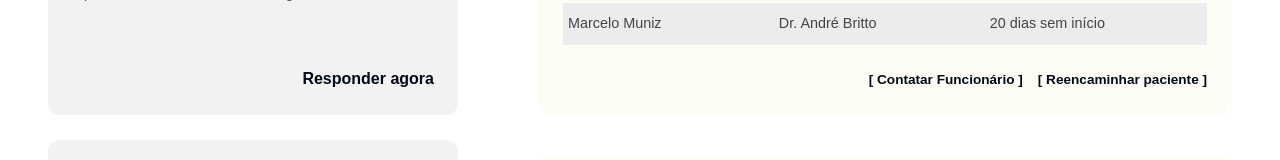
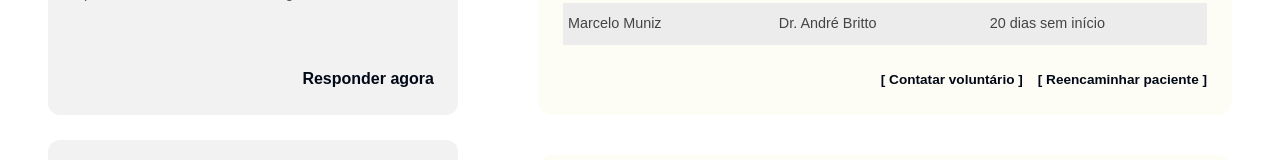
Before and after one commit to Moonnax/Dentalk, a React (Vite) app: page /areaFuncionario in a window 1280 px wide. Shown: the part 442-602 px from the top of the page. Built offline with nearby package versions, Linux system fonts and the light colour scheme.

Commit message:
implementando rotas nos botões das páginas iniciais do funcionário

```diff
--- a/src/pages/Funcionario/Finicio.tsx
+++ b/src/pages/Funcionario/Finicio.tsx
@@ -152,8 +152,8 @@ function Finicio() {
             </div>
 
             <div className="mt-[25px] flex flex-wrap justify-end gap-[10px] [@media(min-width:992px)]:gap-[15px] text-[0.78rem] [@media(min-width:992px)]:text-[0.85rem] font-bold">
-              <Link to="#" className="text-black hover:text-gray-500">[ Contatar Funcionário ]</Link>
-              <Link to="#" className="text-black hover:text-gray-500">[ Reencaminhar paciente ]</Link>
+              <Link to="/monitoramento" className="text-black hover:text-gray-500">[ Contatar voluntário ]</Link>
+              <Link to="/triagemf" className="text-black hover:text-gray-500">[ Reencaminhar paciente ]</Link>
             </div>
           </section>
 
@@ -186,8 +186,8 @@ function Finicio() {
             </div>
 
             <div className="mt-[25px] flex flex-wrap justify-end gap-[10px] [@media(min-width:992px)]:gap-[15px] text-[0.78rem] [@media(min-width:992px)]:text-[0.85rem] font-bold">
-              <Link to="#" className="text-black hover:text-gray-500">[ Ver tudo ]</Link>
-              <Link to="#" className="text-black hover:text-gray-500">[ Nova Solicitação de ação ]</Link>
+              <Link to="/acoesescolaf" className="text-black hover:text-gray-500">[ Ver tudo ]</Link>
+              <Link to="/acoesescolaf" className="text-black hover:text-gray-500">[ Nova Solicitação de ação ]</Link>
             </div>
           </section>
 
```
